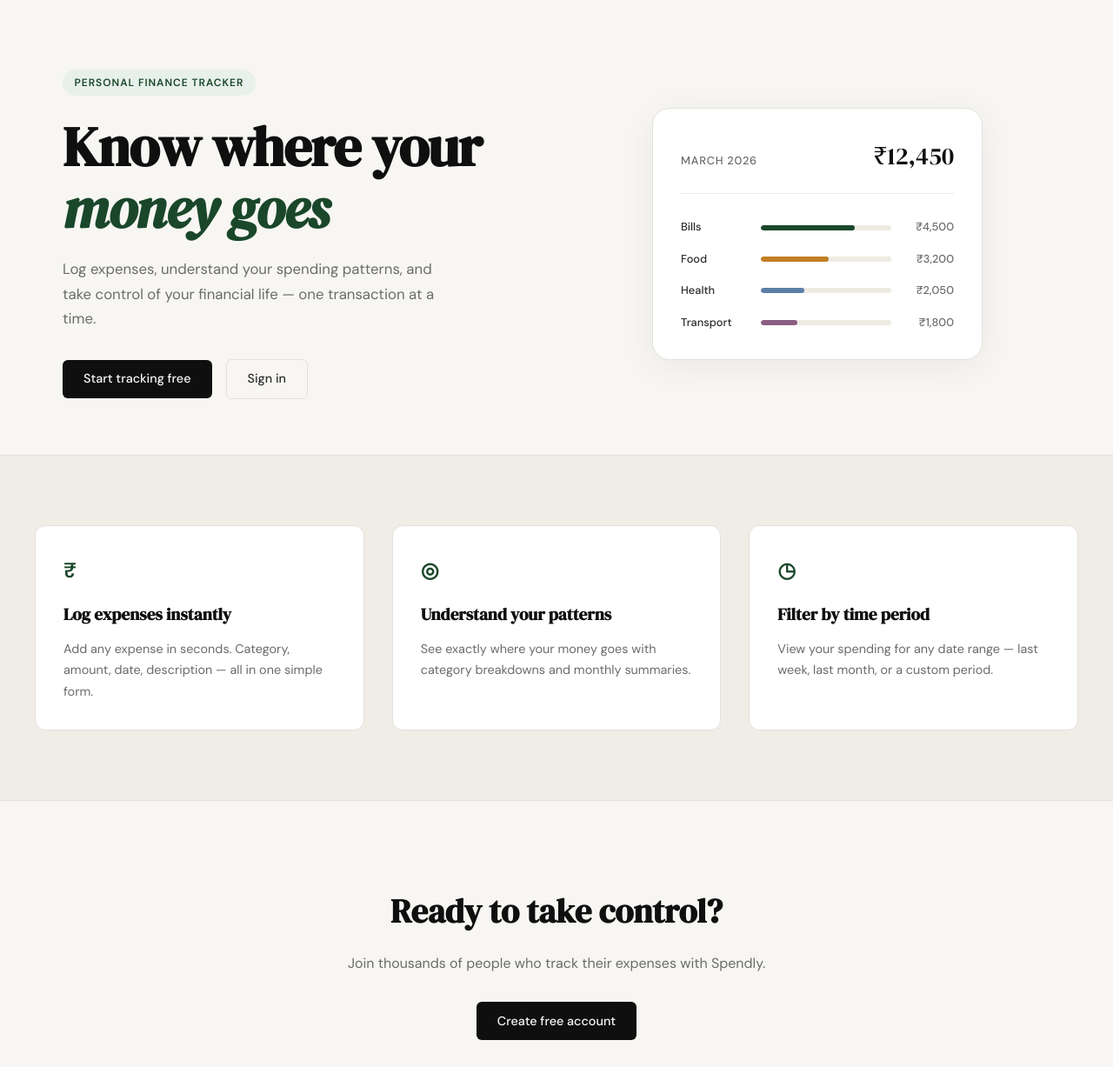
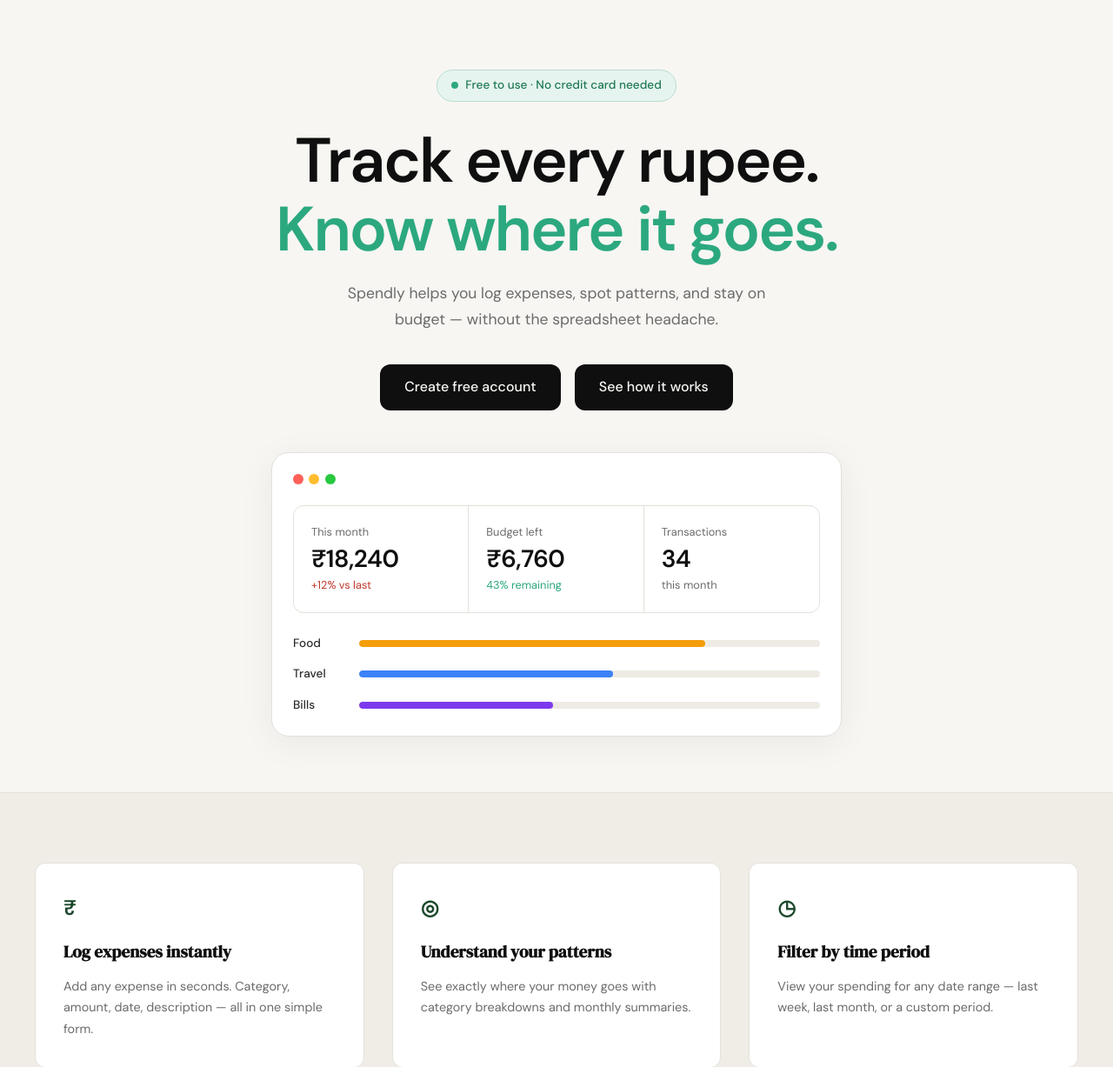
Before and after one commit to vivekbharti20/spendly, a Flask app: page / in a window 1280 px wide. Shown: the part 61-1288 px from the top of the page at 87% size. Run offline with Flask 3, Linux system fonts and the light colour scheme.

Commit message:
landing: redesign hero section to match mockup

```diff
--- a/static/css/style.css
+++ b/static/css/style.css
@@ -125,114 +125,173 @@ a { color: inherit; text-decoration: none; }
 
 .hero {
     padding: 5rem 2rem 4rem;
-    display: grid;
-    grid-template-columns: 1fr 1fr;
-    gap: 4rem;
+    display: flex;
+    flex-direction: column;
     align-items: center;
-    max-width: var(--max-width);
+    text-align: center;
+    max-width: 720px;
     margin: 0 auto;
 }
 
 .hero-badge {
-    display: inline-block;
-    background: var(--accent-light);
-    color: var(--accent);
-    font-size: 0.75rem;
-    font-weight: 600;
-    letter-spacing: 0.08em;
-    text-transform: uppercase;
-    padding: 0.35rem 0.85rem;
+    display: inline-flex;
+    align-items: center;
+    gap: 0.5rem;
+    background: #e6f4ef;
+    color: #1f7a55;
+    font-size: 0.85rem;
+    font-weight: 500;
+    padding: 0.4rem 1rem;
     border-radius: 999px;
-    margin-bottom: 1.5rem;
+    margin-bottom: 1.75rem;
+    border: 1px solid #b8ddd0;
+}
+
+.hero-badge-dot {
+    width: 8px;
+    height: 8px;
+    background: #2ca87f;
+    border-radius: 50%;
+    flex-shrink: 0;
 }
 
 .hero-title {
-    font-family: var(--font-display);
-    font-size: clamp(2.5rem, 5vw, 4rem);
+    font-family: var(--font-body);
+    font-size: clamp(2.75rem, 6vw, 4.5rem);
+    font-weight: 700;
     line-height: 1.1;
-    letter-spacing: -0.02em;
+    letter-spacing: -0.03em;
     color: var(--ink);
     margin-bottom: 1.25rem;
 }
 
-.hero-title em {
-    font-style: italic;
-    color: var(--accent);
+.hero-title-green {
+    color: #2ca87f;
 }
 
 .hero-subtitle {
-    font-size: 1.05rem;
+    font-size: 1.1rem;
     color: var(--ink-muted);
     line-height: 1.7;
-    max-width: 460px;
-    margin-bottom: 2rem;
+    max-width: 520px;
+    margin: 0 auto 2.25rem;
 }
 
 .hero-actions {
     display: flex;
     gap: 1rem;
     align-items: center;
+    justify-content: center;
 }
+
+.btn-hero {
+    display: inline-block;
+    background: var(--ink);
+    color: var(--paper);
+    padding: 0.85rem 1.75rem;
+    border-radius: var(--radius-md);
+    font-family: var(--font-body);
+    font-size: 1rem;
+    font-weight: 500;
+    cursor: pointer;
+    border: none;
+    transition: background 0.2s;
+    text-decoration: none;
+}
+
+.btn-hero:hover { background: var(--ink-soft); }
 
 /* ------------------------------------------------------------------ */
 /* Mock card (hero visual)                                             */
 /* ------------------------------------------------------------------ */
 
 .hero-visual {
-    display: flex;
-    justify-content: center;
+    width: 100%;
+    margin-top: 3rem;
 }
 
 .mock-card {
     background: var(--paper-card);
     border: 1px solid var(--border);
     border-radius: var(--radius-lg);
-    padding: 2rem;
+    padding: 1.5rem;
     width: 100%;
-    max-width: 380px;
     box-shadow: 0 8px 40px rgba(0,0,0,0.06);
+    text-align: left;
 }
 
-.mock-card-header {
+.mock-traffic {
     display: flex;
-    justify-content: space-between;
-    align-items: baseline;
-    margin-bottom: 1.75rem;
-    padding-bottom: 1.25rem;
-    border-bottom: 1px solid var(--border-soft);
+    gap: 0.4rem;
+    margin-bottom: 1.5rem;
 }
 
-.mock-label {
-    font-size: 0.8rem;
-    font-weight: 500;
-    color: var(--ink-muted);
-    text-transform: uppercase;
-    letter-spacing: 0.06em;
+.mock-tl {
+    width: 12px;
+    height: 12px;
+    border-radius: 50%;
 }
 
-.mock-total {
-    font-family: var(--font-display);
-    font-size: 1.75rem;
-    color: var(--ink);
+.mock-tl-red    { background: #ff5f57; }
+.mock-tl-yellow { background: #ffbd2e; }
+.mock-tl-green  { background: #28c840; }
+
+.mock-stats {
+    display: grid;
+    grid-template-columns: repeat(3, 1fr);
+    border: 1px solid var(--border);
+    border-radius: var(--radius-md);
+    overflow: hidden;
+    margin-bottom: 1.5rem;
 }
 
-.mock-bars { display: flex; flex-direction: column; gap: 1rem; }
+.mock-stat {
+    padding: 1.25rem;
+    border-right: 1px solid var(--border);
+}
+
+.mock-stat:last-child { border-right: none; }
+
+.mock-stat-label {
+    font-size: 0.8rem;
+    color: var(--ink-muted);
+    margin-bottom: 0.4rem;
+}
+
+.mock-stat-value {
+    font-size: 1.75rem;
+    font-weight: 700;
+    color: var(--ink);
+    letter-spacing: -0.02em;
+    line-height: 1.1;
+    margin-bottom: 0.25rem;
+}
+
+.mock-stat-meta {
+    font-size: 0.8rem;
+    color: var(--ink-muted);
+}
+
+.mock-stat-danger  { color: var(--danger); }
+.mock-stat-success { color: #2ca87f; }
+
+.mock-bars { display: flex; flex-direction: column; gap: 0.875rem; }
 
 .mock-bar-row {
     display: grid;
-    grid-template-columns: 80px 1fr 60px;
+    grid-template-columns: 60px 1fr;
     align-items: center;
-    gap: 0.75rem;
+    gap: 1rem;
 }
 
 .mock-cat {
-    font-size: 0.8rem;
+    font-size: 0.85rem;
     font-weight: 500;
     color: var(--ink-soft);
 }
 
 .mock-bar-track {
-    height: 6px;
+    height: 8px;
     background: var(--border-soft);
     border-radius: 999px;
     overflow: hidden;
@@ -240,21 +299,13 @@ a { color: inherit; text-decoration: none; }
 
 .mock-bar {
     height: 100%;
-    background: var(--accent);
     border-radius: 999px;
     transition: width 0.6s ease;
 }
 
-.mock-bar-2 { background: var(--accent-2); }
-.mock-bar-3 { background: #5b7fa6; }
-.mock-bar-4 { background: #8b5e83; }
-
-.mock-amt {
-    font-size: 0.8rem;
-    font-weight: 500;
-    color: var(--ink-muted);
-    text-align: right;
-}
+.mock-bar-food   { background: #f59e0b; }
+.mock-bar-travel { background: #3b82f6; }
+.mock-bar-bills  { background: #7c3aed; }
 
 /* ------------------------------------------------------------------ */
 /* Buttons                                                             */
@@ -512,14 +563,9 @@ a { color: inherit; text-decoration: none; }
 /* ------------------------------------------------------------------ */
 
 @media (max-width: 900px) {
-    .hero {
-        grid-template-columns: 1fr;
-        text-align: center;
-    }
-
-    .hero-subtitle { max-width: 100%; }
-    .hero-actions { justify-content: center; }
-    .hero-visual { display: none; }
+    .mock-stats { grid-template-columns: 1fr; }
+    .mock-stat { border-right: none; border-bottom: 1px solid var(--border); }
+    .mock-stat:last-child { border-bottom: none; }
 
     .features-inner { grid-template-columns: 1fr; }
 }
--- a/templates/landing.html
+++ b/templates/landing.html
@@ -5,56 +5,66 @@
 {% block content %}
 
 <section class="hero">
-    <div class="hero-inner">
-        <div class="hero-badge">Personal Finance Tracker</div>
+    <div class="hero-content">
+        <div class="hero-badge">
+            <span class="hero-badge-dot"></span>
+            Free to use · No credit card needed
+        </div>
         <h1 class="hero-title">
-            Know where your<br>
-            <em>money goes</em>
+            Track every rupee.<br>
+            <span class="hero-title-green">Know where it goes.</span>
         </h1>
         <p class="hero-subtitle">
-            Log expenses, understand your spending patterns,
-            and take control of your financial life —
-            one transaction at a time.
+            Spendly helps you log expenses, spot patterns, and stay
+            on budget — without the spreadsheet headache.
         </p>
         <div class="hero-actions">
-            <a href="{{ url_for('register') }}" class="btn-primary">Start tracking free</a>
-            <a href="{{ url_for('login') }}" class="btn-ghost">Sign in</a>
+            <a href="{{ url_for('register') }}" class="btn-hero">Create free account</a>
+            <a href="#" class="btn-hero">See how it works</a>
         </div>
     </div>
     <div class="hero-visual">
         <div class="mock-card">
-            <div class="mock-card-header">
-                <span class="mock-label">March 2026</span>
-                <span class="mock-total">₹12,450</span>
+            <div class="mock-traffic">
+                <span class="mock-tl mock-tl-red"></span>
+                <span class="mock-tl mock-tl-yellow"></span>
+                <span class="mock-tl mock-tl-green"></span>
+            </div>
+            <div class="mock-stats">
+                <div class="mock-stat">
+                    <div class="mock-stat-label">This month</div>
+                    <div class="mock-stat-value">₹18,240</div>
+                    <div class="mock-stat-meta mock-stat-danger">+12% vs last</div>
+                </div>
+                <div class="mock-stat">
+                    <div class="mock-stat-label">Budget left</div>
+                    <div class="mock-stat-value">₹6,760</div>
+                    <div class="mock-stat-meta mock-stat-success">43% remaining</div>
+                </div>
+                <div class="mock-stat">
+                    <div class="mock-stat-label">Transactions</div>
+                    <div class="mock-stat-value">34</div>
+                    <div class="mock-stat-meta">this month</div>
+                </div>
             </div>
             <div class="mock-bars">
                 <div class="mock-bar-row">
+                    <span class="mock-cat">Food</span>
+                    <div class="mock-bar-track">
+                        <div class="mock-bar mock-bar-food" style="width: 75%"></div>
+                    </div>
+                </div>
+                <div class="mock-bar-row">
+                    <span class="mock-cat">Travel</span>
+                    <div class="mock-bar-track">
+                        <div class="mock-bar mock-bar-travel" style="width: 55%"></div>
+                    </div>
+                </div>
+                <div class="mock-bar-row">
                     <span class="mock-cat">Bills</span>
                     <div class="mock-bar-track">
-                        <div class="mock-bar" style="width: 72%"></div>
+                        <div class="mock-bar mock-bar-bills" style="width: 42%"></div>
                     </div>
-                    <span class="mock-amt">₹4,500</span>
-                </div>
-                <div class="mock-bar-row">
-                    <span class="mock-cat">Food</span>
-                    <div class="mock-bar-track">
-                        <div class="mock-bar mock-bar-2" style="width: 52%"></div>
-                    </div>
-                    <span class="mock-amt">₹3,200</span>
-                </div>
-                <div class="mock-bar-row">
-                    <span class="mock-cat">Health</span>
-                    <div class="mock-bar-track">
-                        <div class="mock-bar mock-bar-3" style="width: 33%"></div>
-                    </div>
-                    <span class="mock-amt">₹2,050</span>
-                </div>
-                <div class="mock-bar-row">
-                    <span class="mock-cat">Transport</span>
-                    <div class="mock-bar-track">
-                        <div class="mock-bar mock-bar-4" style="width: 28%"></div>
-                    </div>
-                    <span class="mock-amt">₹1,800</span>
                 </div>
             </div>
         </div>
```
